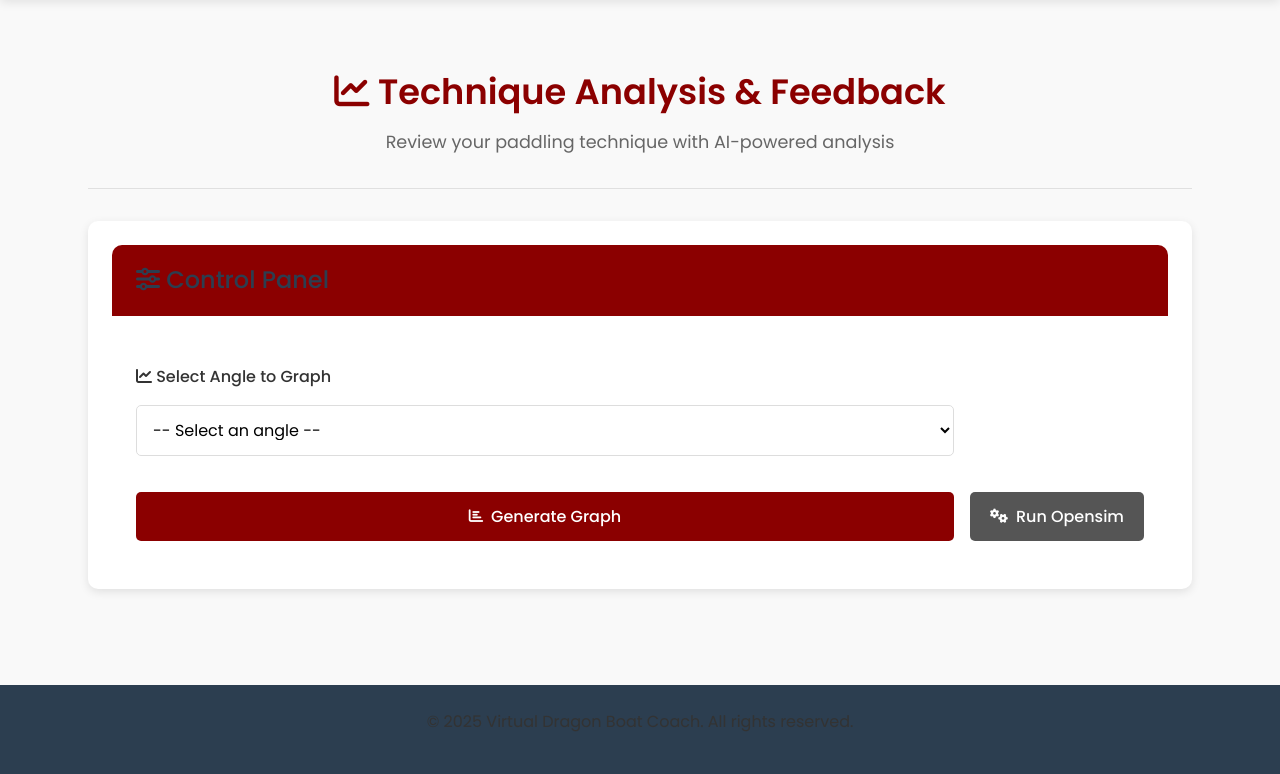
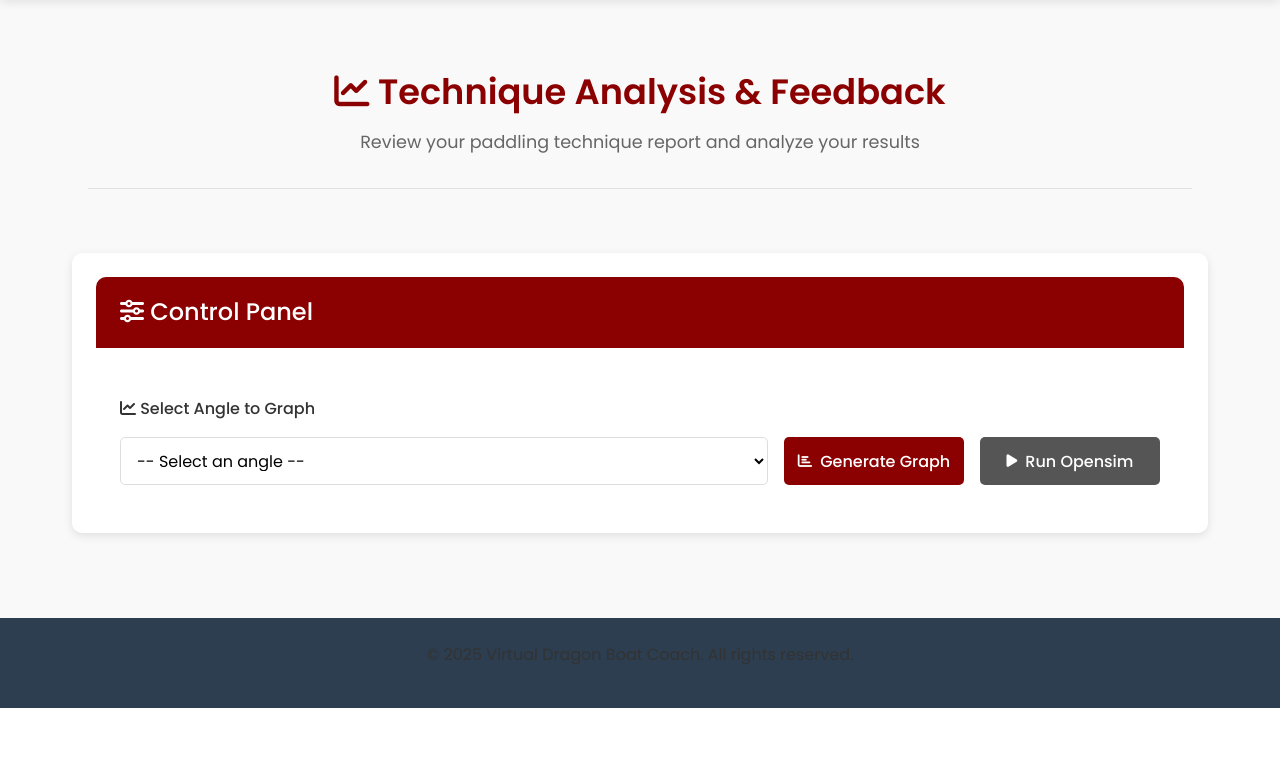
Before and after one commit to JamesParkGH/Virtual_Dragon_Boat_Coach, a Flask app: template src/templates/feedback.html in a window 1280 px wide. Shown: the part 92-866 px from the top of the page. After the commit the page ends 800 px from the top, so only its background shows below. Run offline with Flask 3, Linux system fonts and the light colour scheme; the template is opened without the code that fills it, so the values that code supplies are empty.

Commit message:
Improved the layout and resized the buttons

```diff
--- a/src/templates/feedback.html
+++ b/src/templates/feedback.html
@@ -4,72 +4,7 @@
 <section class="feedback-section">
     <div class="page-header">
         <h1><i class="fas fa-chart-line"></i> Technique Analysis & Feedback</h1>
-        <p class="subtitle">Review your paddling technique with AI-powered analysis</p>
-    </div>
-
-    <div class="dashboard-container">
-        <!-- Control Panel -->
-        <div class="panel control-panel">
-            <div class="panel-header">
-                <h2><i class="fas fa-sliders-h"></i> Control Panel</h2>
-            </div>
-            <div class="panel-body">
-                <div class="form-controls">
-                    <form action="/generate-graph" method="POST" id="feedbackForm">
-                        <div class="form-group">
-                            <label for="angle-name"><i class="fas fa-chart-line"></i> Select Angle to Graph</label>
-                            <select id="angle-name" name="angle_name" required>
-                                <option value="">-- Select an angle --</option>
-                                <optgroup label="Pelvis">
-                                    <option value="pelvis_tilt">Pelvis Tilt</option>
-                                    <option value="pelvis_list">Pelvis List</option>
-                                    <option value="pelvis_rotation">Pelvis Rotation</option>
-                                    <option value="pelvis_tx">Pelvis TX</option>
-                                    <option value="pelvis_ty">Pelvis TY</option>
-                                    <option value="pelvis_tz">Pelvis TZ</option>
-                                </optgroup>
-                                <optgroup label="Right Side">
-                                    <option value="hip_flexion_r">Hip Flexion Right</option>
-                                    <option value="hip_adduction_r">Hip Adduction Right</option>
-                                    <option value="hip_rotation_r">Hip Rotation Right</option>
-                                    <option value="knee_angle_r">Knee Angle Right</option>
-                                    <option value="ankle_angle_r">Ankle Angle Right</option>
-                                    <option value="subtalar_angle_r">Subtalar Angle Right</option>
-                                    <option value="mtp_angle_r">MTP Angle Right</option>
-                                    <option value="arm_flex_r">Arm Flex Right</option>
-                                    <option value="arm_add_r">Arm Add Right</option>
-                                    <option value="arm_rot_r">Arm Rot Right</option>
-                                    <option value="elbow_flex_r">Elbow Flex Right</option>
-                                    <option value="pro_sup_r">Pro Sup Right</option>
-                                </optgroup>
-                                <optgroup label="Left Side">
-                                    <option value="hip_flexion_l">Hip Flexion Left</option>
-                                    <option value="hip_adduction_l">Hip Adduction Left</option>
-                                    <option value="hip_rotation_l">Hip Rotation Left</option>
-                                    <option value="knee_angle_l">Knee Angle Left</option>
-                                    <option value="ankle_angle_l">Ankle Angle Left</option>
-                                    <option value="subtalar_angle_l">Subtalar Angle Left</option>
-                                    <option value="mtp_angle_l">MTP Angle Left</option>
-                                    <option value="arm_flex_l">Arm Flex Left</option>
-                                    <option value="arm_add_l">Arm Add Left</option>
-                                    <option value="arm_rot_l">Arm Rot Left</option>
-                                    <option value="elbow_flex_l">Elbow Flex Left</option>
-                                    <option value="pro_sup_l">Pro Sup Left</option>
-                                </optgroup>
-                                <optgroup label="Spine">
-                                    <option value="lumbar_extension">Lumbar Extension</option>
-                                    <option value="lumbar_bending">Lumbar Bending</option>
-                                    <option value="lumbar_rotation">Lumbar Rotation</option>
-                                </optgroup>
-                            </select>
-                        </div>
-                        <button type="submit" class="btn btn-primary"><i class="fas fa-chart-bar"></i> Generate Graph</button>
-                    </form>
-                    <form action="/run-opensim" method="POST" id="opensimForm">
-                        <button type="submit" class="btn btn-secondary"><i class="fas fa-cogs"></i> Run Opensim</button>
-                    </form>
-                </div>
-            </div>
+        <p class="subtitle">Review your paddling technique report and analyze your results </p>
     </div>
 
         {% if error %}
@@ -348,6 +283,74 @@
     {% endif %}
 </section>
 
+<div class="dashboard-container">
+    <!-- Control Panel -->
+    <div class="panel control-panel">
+        <div class="panel-header">
+            <h2><i class="fas fa-sliders-h"></i> Control Panel</h2>
+        </div>
+        <div class="panel-body">
+            <div class="form-controls">
+                <form action="/generate-graph" method="POST" id="feedbackForm">
+                    <div class="form-group">
+                        <label for="angle-name"><i class="fas fa-chart-line"></i> Select Angle to Graph</label>
+                        <div class="input-button-group">
+                            <select id="angle-name" name="angle_name" required>
+                                <option value="">-- Select an angle --</option>
+                                <optgroup label="Pelvis">
+                                    <option value="pelvis_tilt">Pelvis Tilt</option>
+                                    <option value="pelvis_list">Pelvis List</option>
+                                    <option value="pelvis_rotation">Pelvis Rotation</option>
+                                    <option value="pelvis_tx">Pelvis TX</option>
+                                    <option value="pelvis_ty">Pelvis TY</option>
+                                    <option value="pelvis_tz">Pelvis TZ</option>
+                                </optgroup>
+                                <optgroup label="Right Side">
+                                    <option value="hip_flexion_r">Hip Flexion Right</option>
+                                    <option value="hip_adduction_r">Hip Adduction Right</option>
+                                    <option value="hip_rotation_r">Hip Rotation Right</option>
+                                    <option value="knee_angle_r">Knee Angle Right</option>
+                                    <option value="ankle_angle_r">Ankle Angle Right</option>
+                                    <option value="subtalar_angle_r">Subtalar Angle Right</option>
+                                    <option value="mtp_angle_r">MTP Angle Right</option>
+                                    <option value="arm_flex_r">Arm Flex Right</option>
+                                    <option value="arm_add_r">Arm Add Right</option>
+                                    <option value="arm_rot_r">Arm Rot Right</option>
+                                    <option value="elbow_flex_r">Elbow Flex Right</option>
+                                    <option value="pro_sup_r">Pro Sup Right</option>
+                                </optgroup>
+                                <optgroup label="Left Side">
+                                    <option value="hip_flexion_l">Hip Flexion Left</option>
+                                    <option value="hip_adduction_l">Hip Adduction Left</option>
+                                    <option value="hip_rotation_l">Hip Rotation Left</option>
+                                    <option value="knee_angle_l">Knee Angle Left</option>
+                                    <option value="ankle_angle_l">Ankle Angle Left</option>
+                                    <option value="subtalar_angle_l">Subtalar Angle Left</option>
+                                    <option value="mtp_angle_l">MTP Angle Left</option>
+                                    <option value="arm_flex_l">Arm Flex Left</option>
+                                    <option value="arm_add_l">Arm Add Left</option>
+                                    <option value="arm_rot_l">Arm Rot Left</option>
+                                    <option value="elbow_flex_l">Elbow Flex Left</option>
+                                    <option value="pro_sup_l">Pro Sup Left</option>
+                                </optgroup>
+                                <optgroup label="Spine">
+                                    <option value="lumbar_extension">Lumbar Extension</option>
+                                    <option value="lumbar_bending">Lumbar Bending</option>
+                                    <option value="lumbar_rotation">Lumbar Rotation</option>
+                                </optgroup>
+                            </select>
+                            <button type="submit" class="btn btn-primary control-btn"><i class="fas fa-chart-bar"></i> Generate Graph</button>
+                        </div>
+                    </div>
+                </form>
+                <form action="/run-opensim" method="POST" id="opensimForm">
+                    <button type="submit" class="btn btn-secondary control-btn"><i class="fas fa-play"></i> Run Opensim</button>
+                </form>
+            </div>
+        </div>
+    </div>
+</div>
+
 <style>
     /* Feedback Page Specific Styles */
     .feedback-section {
@@ -388,8 +391,8 @@
 
     .panel-header {
         padding: 1rem 1.5rem;
-    background-color: #8B0000; /* Maroon color matching logo */
-    color: white;
+        background-color: #8B0000;
+        color: rgb(255, 255, 255);
         border-top-left-radius: 10px;
         border-top-right-radius: 10px;
     }
@@ -398,6 +401,7 @@
         font-size: 1.5rem;
         margin: 0;
         font-weight: 500;
+        color: white;
     }
 
     .panel-body {
@@ -413,26 +417,37 @@
 
     .form-controls {
         display: flex;
-    flex-wrap: wrap;
+        flex-wrap: nowrap;
         gap: 1rem;
         align-items: flex-end;
+        width: 100%;
     }
 
     #feedbackForm {
-    flex: 1;
-    min-width: 300px;
+        flex: 3;
+        display: flex;
+        flex-direction: column;
+        margin-bottom: 0;
     }
 
     .form-group {
-    margin-bottom: 1rem;
+        margin-bottom: 0;
         display: flex;
         flex-direction: column;
+        width: 100%;
     }
 
     .form-group label {
         font-weight: 500;
         margin-bottom: 0.5rem;
         color: #333;
+    }
+
+    .input-button-group {
+        display: flex;
+        gap: 1rem;
+        width: 100%;
+        align-items: center;
     }
 
     select {
@@ -443,6 +458,8 @@
         font-family: 'Poppins', sans-serif;
         font-size: 1rem;
         transition: border 0.3s ease;
+        height: 48px;
+        flex: 3;
     }
 
     select:focus {
@@ -486,6 +503,25 @@
 
     .btn-secondary:hover {
         background-color: #444;
+    }
+
+    .control-btn {
+        height: 48px;
+        white-space: nowrap;
+        padding: 0 15px;
+        width: 180px; /* Fixed width for both buttons */
+        flex: none;
+    }
+
+    #opensimForm {
+        display: flex;
+        align-items: flex-end;
+        height: 48px;
+    }
+
+    #opensimForm .btn {
+        height: 48px;
+        width: 180px; /* Same width as the other button */
     }
 
     /* Analysis results */
@@ -646,16 +682,19 @@
             grid-template-columns: 1fr;
         }
 
-    .form-controls {
+        .form-controls, .input-button-group {
             flex-direction: column;
+        }
+
+        .input-button-group select,
+        .control-btn,
+        #opensimForm .btn {
+            width: 100%;
         }
 
         #feedbackForm, #opensimForm {
             width: 100%;
-    }
-
-    .btn {
-        width: 100%;
+            flex: none;
         }
     }
     </style>
```
Lines whose indentation alone changed are shown as unchanged.
